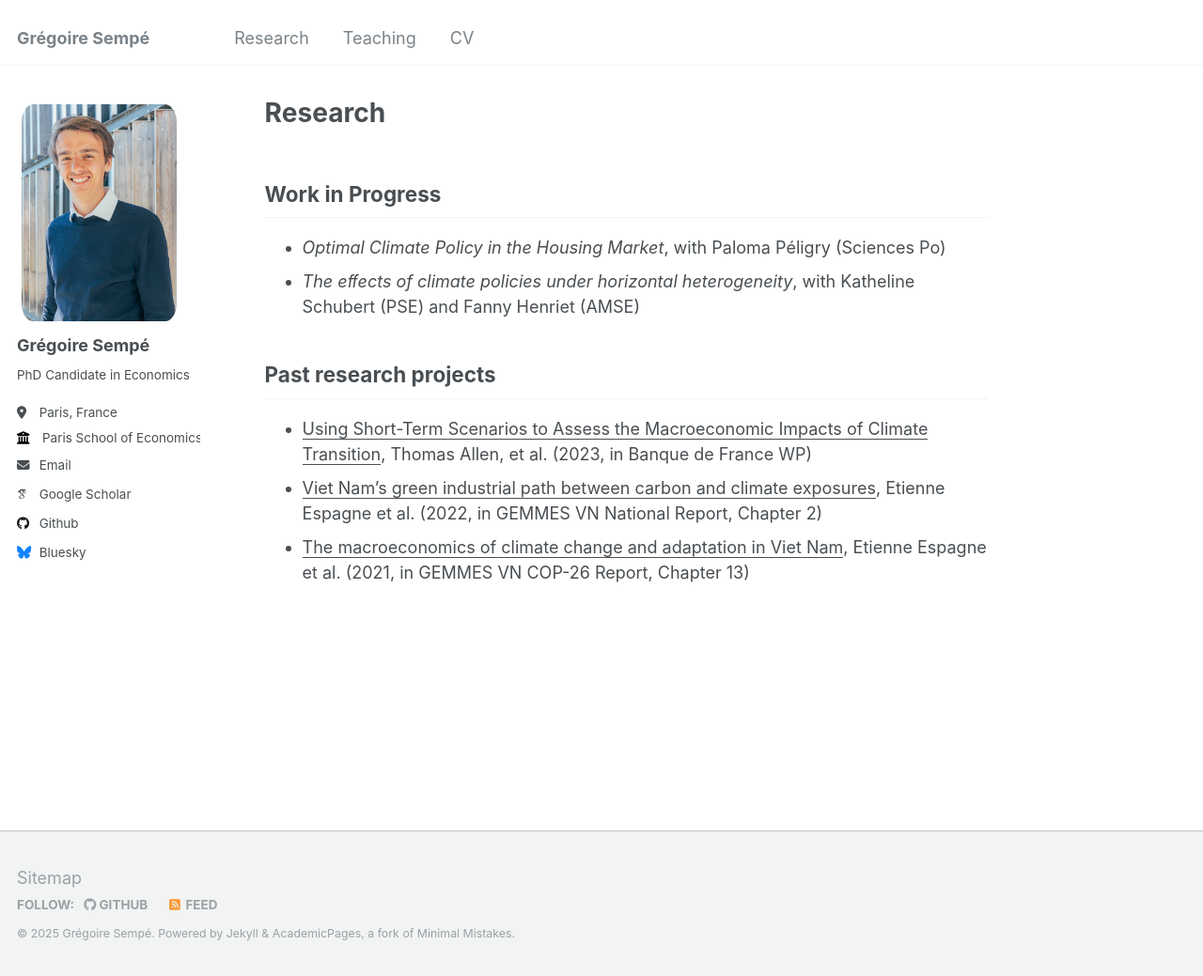
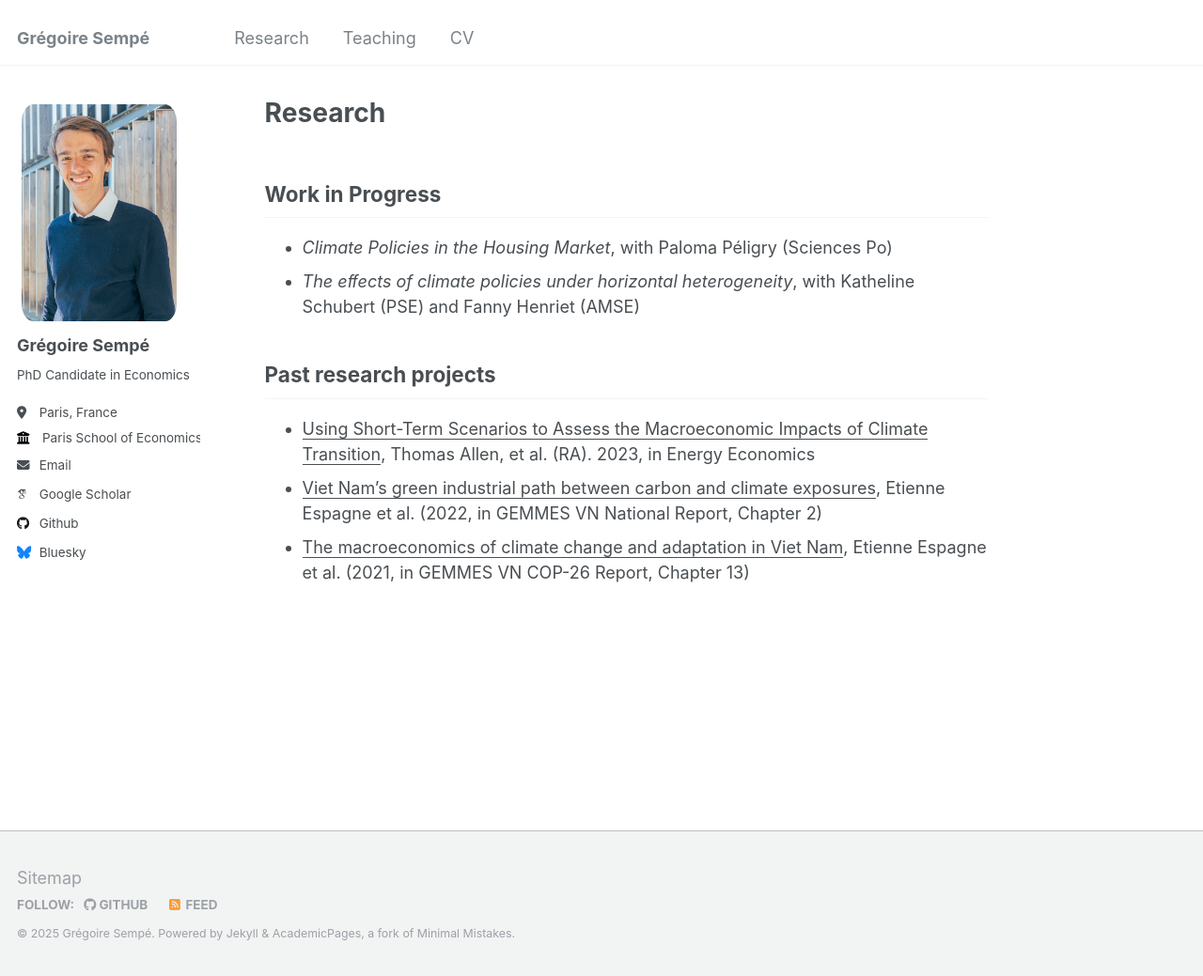
Before and after one commit to GregoireSempe/gregoiresempe.github.io, a Jekyll site: the page built from _pages/research.md, in a window 1280 px wide and 1039 px high. Shown: the whole window at 94% size. Built offline with Jekyll 4.4.1, drawn with Linux system fonts in a browser that asks for light colours; some web fonts are replaced.

Commit message:
New update

```diff
--- a/_pages/research.md
+++ b/_pages/research.md
@@ -6,11 +6,11 @@ permalink: /research/
 
 ## Work in Progress
 
-* *Optimal Climate Policy in the Housing Market*, with Paloma Péligry (Sciences Po)
+* *Climate Policies in the Housing Market*, with Paloma Péligry (Sciences Po)
 * *The eﬀects of climate policies under horizontal heterogeneity*, with Katheline Schubert (PSE) and Fanny Henriet (AMSE)
 
 ## Past research projects
 
-* <u> Using Short-Term Scenarios to Assess the Macroeconomic Impacts of Climate Transition</u>, Thomas Allen, et al. (2023, in Banque de France WP)
+* <u> Using Short-Term Scenarios to Assess the Macroeconomic Impacts of Climate Transition</u>, Thomas Allen, et al. (RA). 2023, in Energy Economics
 * <u> Viet Nam’s green industrial path between carbon and climate exposures</u>, Etienne Espagne et al. (2022, in GEMMES VN National Report, Chapter 2)
 * <u> The macroeconomics of climate change and adaptation in Viet Nam</u>, Etienne Espagne et al. (2021, in GEMMES VN COP-26 Report, Chapter 13)
```
Also changed, not shown: _pages/about.md (+1 -1 lines), 1 other file.
